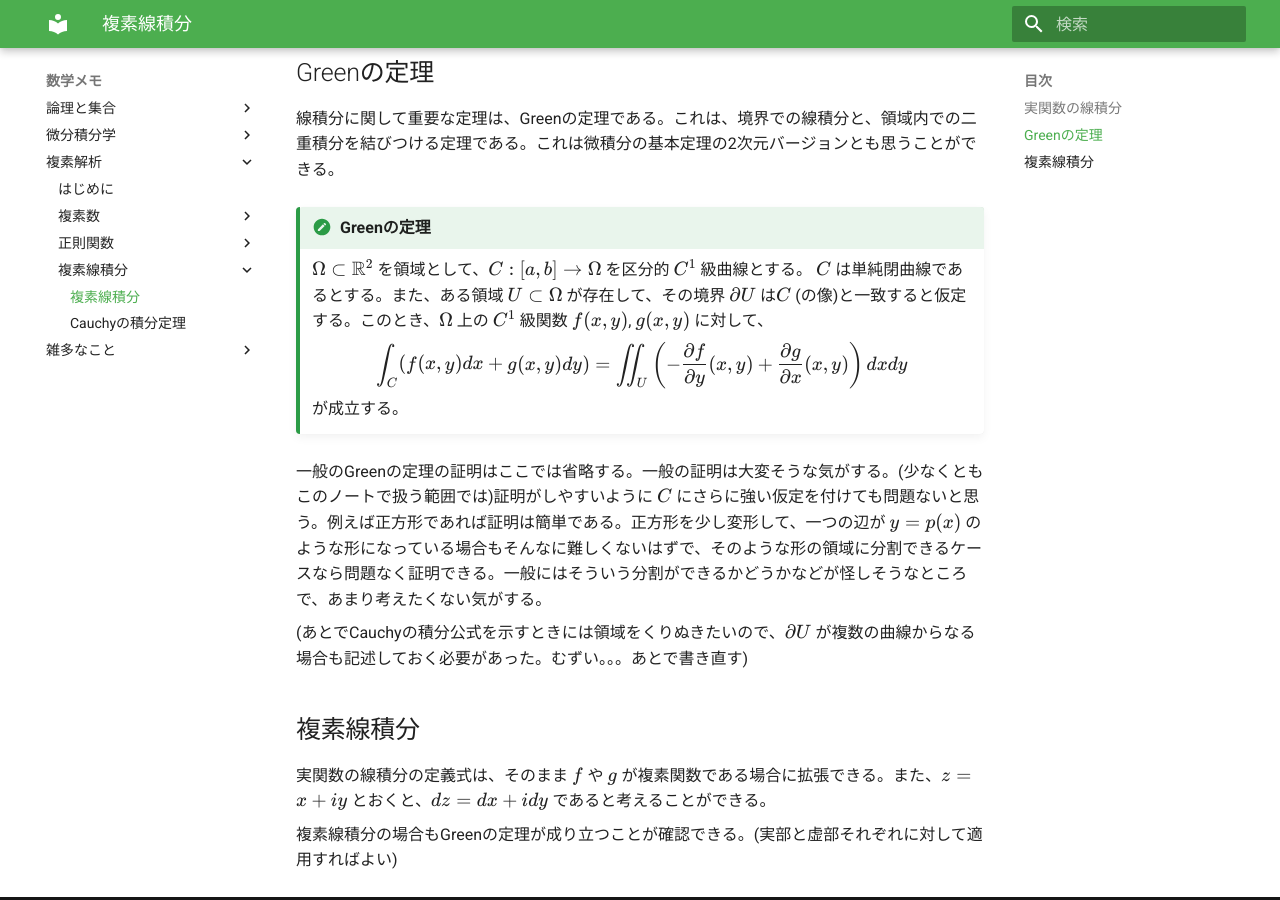
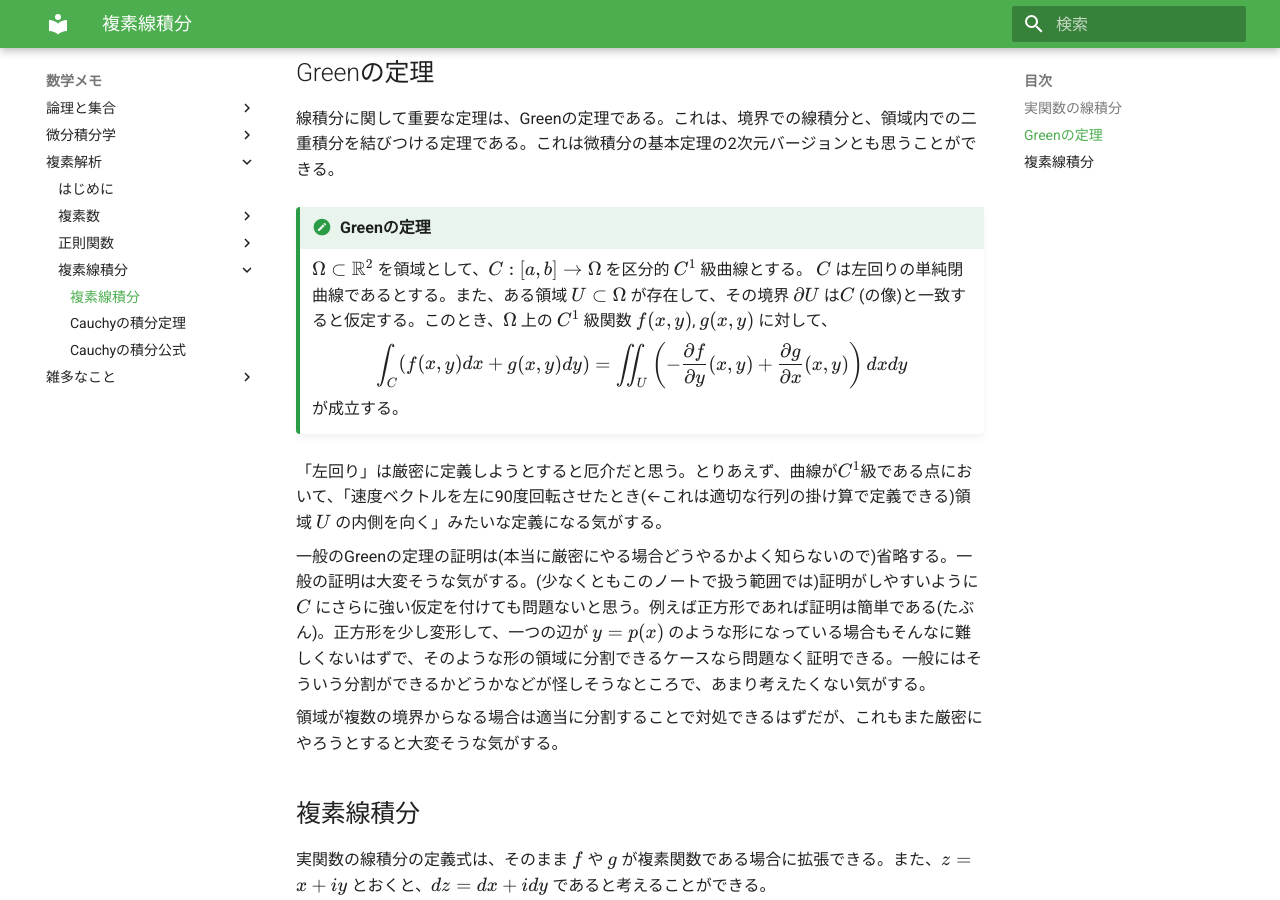
Before and after one commit to muse-energy/math, an MkDocs documentation site: the page built from docs/complex_analysis/02_complex_integrals/010_line_integrals.md, in a window 1280 px wide and 900 px high, scrolled down 2112 px. Built offline with MkDocs 1.6.1 and Material for MkDocs 9.7.7, drawn with Linux system fonts in a browser that asks for light colours; a script that is not in the unit is left out.

```diff
--- a/docs/complex_analysis/02_complex_integrals/010_line_integrals.md
+++ b/docs/complex_analysis/02_complex_integrals/010_line_integrals.md
@@ -72,13 +72,15 @@ $$ \int_C (f(x, y) dx + g(x, y) dy) := \sum_{i=1}^n \int_{C_i} (f(x, y) dx + g(x
 
 !!! theorem "Greenの定理"
     $\Omega \subset \mathbb{R}^2$ を領域として、$C: [a, b] \to \Omega$ を区分的 $C^1$ 級曲線とする。
-    $C$ は単純閉曲線であるとする。また、ある領域 $U \subset \Omega$ が存在して、その境界 $\partial U$ は$C$ (の像)と一致すると仮定する。このとき、$\Omega$ 上の $C^1$ 級関数 $f(x,y)$, $g(x,y)$ に対して、
+    $C$ は左回りの単純閉曲線であるとする。また、ある領域 $U \subset \Omega$ が存在して、その境界 $\partial U$ は$C$ (の像)と一致すると仮定する。このとき、$\Omega$ 上の $C^1$ 級関数 $f(x,y)$, $g(x,y)$ に対して、
     $$ \int_C (f(x,y) dx + g(x,y) dy) = \iint_U \left(-\frac{\partial f}{\partial y}(x,y) + \frac{\partial g}{\partial x}(x, y)\right) dxdy $$
     が成立する。
 
-一般のGreenの定理の証明はここでは省略する。一般の証明は大変そうな気がする。(少なくともこのノートで扱う範囲では)証明がしやすいように $C$ にさらに強い仮定を付けても問題ないと思う。例えば正方形であれば証明は簡単である。正方形を少し変形して、一つの辺が $y = p(x)$ のような形になっている場合もそんなに難しくないはずで、そのような形の領域に分割できるケースなら問題なく証明できる。一般にはそういう分割ができるかどうかなどが怪しそうなところで、あまり考えたくない気がする。
+「左回り」は厳密に定義しようとすると厄介だと思う。とりあえず、曲線が$C^1$級である点において、「速度ベクトルを左に90度回転させたとき(←これは適切な行列の掛け算で定義できる)領域 $U$ の内側を向く」みたいな定義になる気がする。
 
-(あとでCauchyの積分公式を示すときには領域をくりぬきたいので、$\partial U$ が複数の曲線からなる場合も記述しておく必要があった。むずい。。。あとで書き直す)
+一般のGreenの定理の証明は(本当に厳密にやる場合どうやるかよく知らないので)省略する。一般の証明は大変そうな気がする。(少なくともこのノートで扱う範囲では)証明がしやすいように $C$ にさらに強い仮定を付けても問題ないと思う。例えば正方形であれば証明は簡単である(たぶん)。正方形を少し変形して、一つの辺が $y = p(x)$ のような形になっている場合もそんなに難しくないはずで、そのような形の領域に分割できるケースなら問題なく証明できる。一般にはそういう分割ができるかどうかなどが怪しそうなところで、あまり考えたくない気がする。
+
+領域が複数の境界からなる場合は適当に分割することで対処できるはずだが、これもまた厳密にやろうとすると大変そうな気がする。
 
 ## 複素線積分
 実関数の線積分の定義式は、そのまま $f$ や $g$ が複素関数である場合に拡張できる。また、$z = x + iy$ とおくと、$dz = dx + i dy$ であると考えることができる。
```
Also changed, not shown: docs/complex_analysis/02_complex_integrals/030_cauchy_formula.md (added, +36 -0 lines), docs/index.md (+4 -0 lines).
